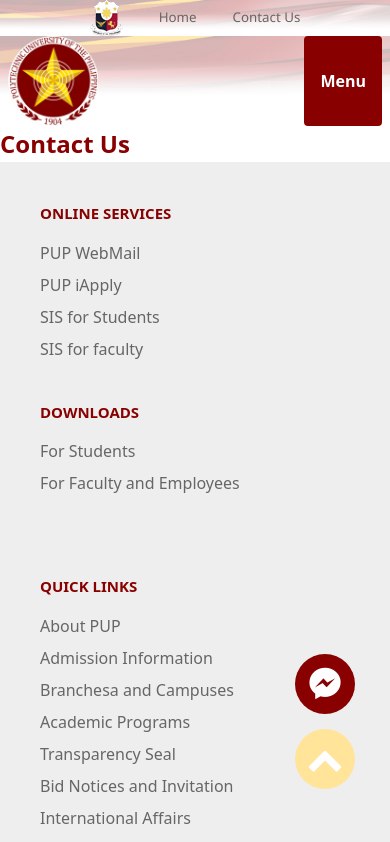
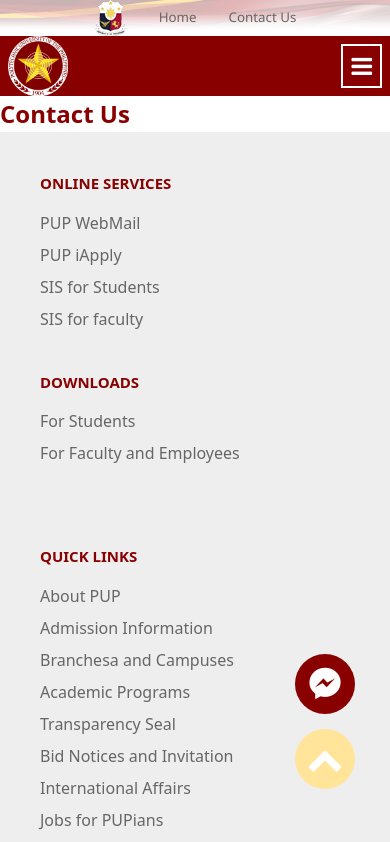
Before and after one commit to Toffielicious/tailwind, a Next.js app: page /contact in a window 390 px wide. Shown: the top 842 px of the page. Built offline with nearby package versions, Linux system fonts and the light colour scheme.

Commit message:
Fixed modal,cleaner home

```diff
--- a/src/components/modal.js
+++ b/src/components/modal.js
@@ -58,7 +58,7 @@
       }, []);
 
     return(
-        <div className="bg-modal">
+        <div className="bg-modal z-10">
                 <div className="modal-content">
                     <div className="w-full pt-2">
                         <button className="btnCancel">+</button>
--- a/src/components/navbar.js
+++ b/src/components/navbar.js
@@ -5,14 +5,12 @@
 
     return (
         <nav class="bg-white-800 navbarResponsive ">
-            <div class="mx-auto px-2 sm:px-4 md:px-6 end-btn lg:px-8" style={{
-                lineHeight: "23px", fontWeight: 300, backgroundImage: "url(bg.jpg)", backgroundRepeat: "no-repeat", backgroundPosition: "center center", backgroundSize: "cover",
-            }}>
+            <div class="mx-auto px-2 sm:px-4 md:px-6 end-btn lg:px-8 " style={{ lineHeight: "23px", fontWeight: 300 , backgroundRepeat: "no-repeat", backgroundPosition: "center center", backgroundSize: "cover", }}>
                 <div className="2xl:px-64 flex flex-row end-btn2 justify-between">
 
                     <div>
-                        <div className="flex flex-row">
-                            <img src="PUPLogo.png" class="max-w-[90px] max-h-[90px]" />
+                        <div className="flex flex-row ">
+                            <img src="PUPLogo.png" class="md:max-w-[90px] md:max-h-[90px] sm:max-w-[60px] sm:max-h-[60px] pupLogo" />
                             <div class="flex flex-col menu font-sanscinzel pt-4">
                                 <div class="navbarMenu hide">
                                     <a href="#" class="text-red text-sm font-bold flex flex-row gap-2 hover:underline" style={{ fontSize: '18px' }} >
@@ -45,8 +43,9 @@
 
                     </div>
                 </div>
-                <button class="hidden bg-red text-white font-bold  px-4 rounded" id="menu-button">Menu</button>
-
+                <button class="hidden  text-white font-bold rounded" id="menu-button">
+                    <i class="fa fa-solid fa-bars text-white px-2 py-2 bg-red burgerMenu" style={{fontSize:"24px"}}></i>
+                </button>
             </div>
         </nav>
 
--- a/src/components/navbar2.js
+++ b/src/components/navbar2.js
@@ -6,115 +6,38 @@
       className="flex flex-wrap items-center justify-between m-0 text-lg font-noto  text-gray-500 bg-white bg-center bg-cover  sm:text-xl "
       style={{ lineHeight: "23px", fontWeight: 300, backgroundImage: "url(bg.jpg)", vbackgroundRepeat: "no-repeat", backgroundPosition: "top ", backgroundSize: "cover", }}
     >
-      <div className="px-10 mx-auto col-md-12 ">
+      <div className="lg:px-10 mx-auto col-md-12 ">
         <div className="">
-          <ul className="flex justify-center space-x-1">
+          <ul className="flex justify-between ">
             <li>
               <a href="#">
                 <img src="govph.png" className="px-4 center hover:bg-red object-cover" />
               </a>
             </li>
             <li className="pt-1">
-              <a href="#" className=" font-normal center hover:text-white hover:cursor-pointer hover:bg-red text-ssm text-grayer" style={{ padding: '10px 16px' }}>Home</a>
+              <a href="#" className=" font-normal center hover:text-white hover:cursor-pointer hover:bg-red text-ssm text-grayer px-4 lg:px-4 py-3" >Home</a>
+            </li>
+            <li className="pt-1 hide ">
+
+              <a href="#" className=" font-normal hover:text-white hover:cursor-pointer hover:bg-red text-ssm text-grayer md:px-2 lg:px-4 py-3" >Good Governance</a>
+            </li >
+            <li className="pt-1 hide">
+
+              <a href="#" className="font-normal  hover:text-white hover:cursor-pointer hover:bg-red text-ssm text-grayer md:px-2 lg:px-4 py-3" >Transparency</a>
             </li>
             <li className="pt-1 hide">
-              <a href="#"></a>
-              <a href="#" className=" font-normal hover:text-white hover:cursor-pointer hover:bg-red text-ssm text-grayer" style={{ padding: '10px 16px' }}>Good Governance</a>
-            </li >
-            <li className="pt-1 hide">
-              <a href="#"></a>
-              <a href="#" className="font-normal  hover:text-white hover:cursor-pointer hover:bg-red text-ssm text-grayer" style={{ padding: '10px 16px' }}>Transparency</a>
+
+              <a href="#" className=" font-normal hover:text-white hover:cursor-pointer hover:bg-red text-ssm text-grayer md:px-2 lg:px-4 py-3" >International Affairs</a>
             </li>
             <li className="pt-1 hide">
-              <a href="#"></a>
-              <a href="#" className=" font-normal hover:text-white hover:cursor-pointer hover:bg-red text-ssm text-grayer" style={{ padding: '10px 16px' }}>International Affairs</a>
-            </li>
-            <li className="pt-1 hide">
-              <a href="#"></a>
-              <a href="#" className="font-normal  hover:text-white hover:cursor-pointer hover:bg-red text-ssm text-grayer" style={{ padding: '10px 16px' }}>Bid Notices and Invitation</a>
+              <a href="#" className="font-normal  hover:text-white hover:cursor-pointer hover:bg-red text-ssm text-grayer md:px-2 lg:px-4 py-3"  >Bid Notices and Invitation</a>
             </li>
             <li className="pt-1 xl:pl-72">
-              <a href="#" className=" font-normal pt-1 justify-self-end center hover:text-white hover:cursor-pointer hover:bg-red text-ssm text-grayer" style={{ padding: '10px 16px' }}>Contact Us</a>
+              <a href="#" className=" font-normal  justify-self-end center hover:text-white hover:cursor-pointer hover:bg-red text-ssm text-grayer md:px-2 px-4 py-3" >Contact Us</a>
             </li>
           </ul>
         </div>
       </div>
-      {/* <div className="flex flex-row ">
-        <ul className="flex justify-center space-x-1 p-lr">
-          <a className="px-10 hover:bg-red hover:cursor-pointer" style={{ padding: '3px 16px' }}>
-            <img src="govph.png" className="" />
-          </a>
-          <li className="pt-1">
-            <a href="#" className="font-semibold hover:text-white hover:cursor-pointer hover:bg-red text-ssm text-grayer" style={{ padding: '10px 16px' }}>Home</a>
-          </li>
-          <div class="hide">
-            <li className="pt-1">
-              <a href="#"></a>
-              <a href="#" className="font-semibold hover:text-white hover:cursor-pointer hover:bg-red text-ssm text-grayer" style={{ padding: '10px 16px' }}>Good Governance</a>
-            </li >
-            <li className="pt-1">
-              <a href="#"></a>
-              <a href="#" className="font-semibold hover:text-white hover:cursor-pointer hover:bg-red text-ssm text-grayer" style={{ padding: '10px 16px' }}>Transparency</a>
-            </li>
-            <li className="pt-1">
-              <a href="#"></a>
-              <a href="#" className="font-semibold hover:text-white hover:cursor-pointer hover:bg-red text-ssm text-grayer" style={{ padding: '10px 16px' }}>International Affairs</a>
-            </li>
-            <li className="pt-1">
-              <a href="#"></a>
-              <a href="#" className="font-semibold hover:text-white hover:cursor-pointer hover:bg-red text-ssm text-grayer" style={{ padding: '10px 16px' }}>Bid Notices and Invitation</a>
-            </li>
-          </div>
-        </ul>
-      </div> */}
-
-
-      {/* <div className="col-md-12">
-              <ul className="flex flex-row social-list ">
-                <div>
-                <li class="hover:bg-red">
-                <a class="univ itl-tooltip" href="https://www.gov.ph" target="_blank" data-original-title="" title="">
-                  <img src="govph.png" alt="GOV.PH" className="pr-4 pl-7 hover:bg-red" /></a>
-                </li>
-
-                </div>
-
-
-                <li>
-                <a class="univ itl-tooltip" href="/" data-original-title="" title="">Home</a>
-                </li>
-
-
-
-                <li>
-                <a class="univ itl-tooltip hidden-xs" href="/goodgovernance/" data-original-title="" title="">Good Governance</a>
-                </li>
-
-
-                <li>
-
-                <a class="univ itl-tooltip hidden-xs" href="/goodgovernance/transparency" data-original-title="" title="">Transparency</a>
-                </li>
-
-
-                <li>
-                <a class="univ itl-tooltip hidden-xs hidden-sm" href="/international/" data-original-title="" title="">International Affairs</a>
-                </li>
-
-
-                <li>
-                <a class="univ itl-tooltip hidden-xs" href="/bidnotices/" data-original-title="" title="">Bid Notices and Invitation</a>
-                </li>
-
-
-                <li class="pull-right">
-                <a class="univ itl-tooltip flex flex-end" href="/about/contactus" data-original-title="" title="">Contact us</a>
-                </li>
-
-              </ul>
-
-            </div> */}
-
 
     </nav>
   );
--- a/src/pages/index.js
+++ b/src/pages/index.js
@@ -273,7 +273,7 @@
 
       <section class="flex flex-col space-y-4 embed-links sm:w-full items-center justify-center my-6 " style={{ marginBottom: '-55px' }}>
 
-          <div className='flex flex-row embedResponsive  items-center justify-center sm:flex-col md:flex-col lg:flex-row '>
+          <div className='flex flex-row embedResponsive items-center justify-center sm:flex-col md:flex-col lg:flex-row '>
             <div className="flex flex-wrap justify-center twitty lg:mb-6 border-grey">
               <div className="flex justify-center w-full h-auto ">
                 <div className="twit">
@@ -282,9 +282,8 @@
               </div>
             </div>
 
-
             <div class="flex flex-col w-full xl:mb-6 xl:mt-6 xl:m-6 pt-6 ">
-              <div className='youtube-spotMargin  flex flex-col space-y-4 items-center justify-center '>
+              <div className='youtube-spotMargin flex flex-col space-y-4 items-center justify-center '>
                 <iframe class="youtube" data-height="350" src="https://www.youtube.com/embed/EVp6JBwTudk?list=UU3D3_jrSi3sYmx5L5p5RAwA" title="The Observer Online: Tanglaw Fest 2023" frameborder="0" allow="accelerometer; autoplay; clipboard-write; encrypted-media; gyroscope; picture-in-picture; web-share" allowfullscreen></iframe>
                 <iframe class="spotify md:mb-5" data-height="350" style={{ borderRadius: '12px' }} src="https://open.spotify.com/embed/episode/6hSNhWq3gSGcSouucc8kl0?utm_source=generator" frameBorder="0" allowfullscreen="" allow="autoplay; clipboard-write; encrypted-media; fullscreen; picture-in-picture" loading="lazy"></iframe>
               </div>
--- a/src/styles/globals.scss
+++ b/src/styles/globals.scss
@@ -75,7 +75,7 @@
 }
 
 .burgerMenu {
-  border: solid 1px white;
+  border: solid 2px white;
 
 }
 
@@ -141,6 +141,7 @@
     width: 100% !important;
     height: 820px;
 
+
   }
 
   .twitty {
@@ -192,8 +193,6 @@
     width: 100%;
   }
 
-
-
   .iconResponsive {
     width: 100%;
   }
@@ -206,31 +205,12 @@
 
     margin-left: 1rem;
     margin-right: 1rem;
-
   }
 
   .youtube {
     width: 100%;
-
   }
-
-  // .twit{
-  //   display: flex;
-  //   justify-content: center;
-  //   width: 100%;
-  // }
-
-
-
 }
-
-
-
-// @media only screen and (min-width:'640px') {
-//   .icon-spacing span{
-//     gap:2;
-//   }
-// }
 
 .youtube {
   width: 750px;
@@ -293,6 +273,7 @@
 
 
 }
+
 
 @media only screen and (min-width:1024px) and (max-width: 1280px) {
   .embedResponsive {
@@ -678,6 +659,7 @@
 }
 
 
+
 @media (min-width: 280px) and (max-width: 768px) {
   .hide {
     display: none;
@@ -686,6 +668,8 @@
   .end-btn {
     display: flex;
     justify-content: space-between;
+    background-color: #880000;
+
   }
 
   .end-btn2 {
@@ -698,6 +682,15 @@
 
 .he2 {
   font-size: 36px;
+}
+
+@media only screen and (min-width:'768px') {
+
+  .end-btn{
+    background-image: url(/bg.jpg);
+  }
+
+
 }
 
 @media (min-width: 280px) and (max-width: 768px) {
@@ -830,6 +823,13 @@
   border-bottom: 1px solid #800;
 }
 
+@media only screen and (max-width: 640px){
+  .pupLogo{
+    max-width: 60px;
+    max-height: 60px;
+  }
+}
+
 
 
 .btn {
@@ -848,8 +848,14 @@
   }
 
   #menu-button {
-    display: block;
+    display: flex;
+    // margin: 1rem;
+    justify-content: center;
+    align-items: center;
   }
+
+
+
 }
 
 .adminButton {
```
